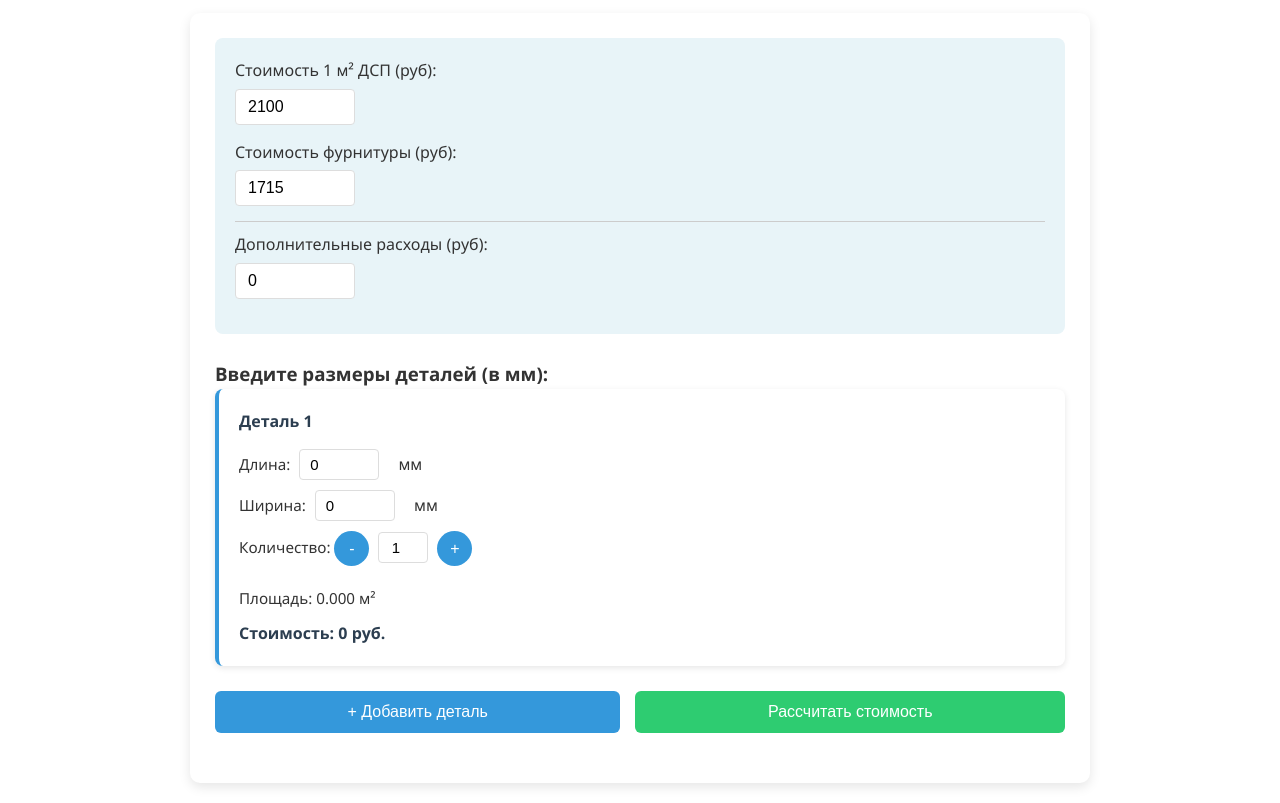
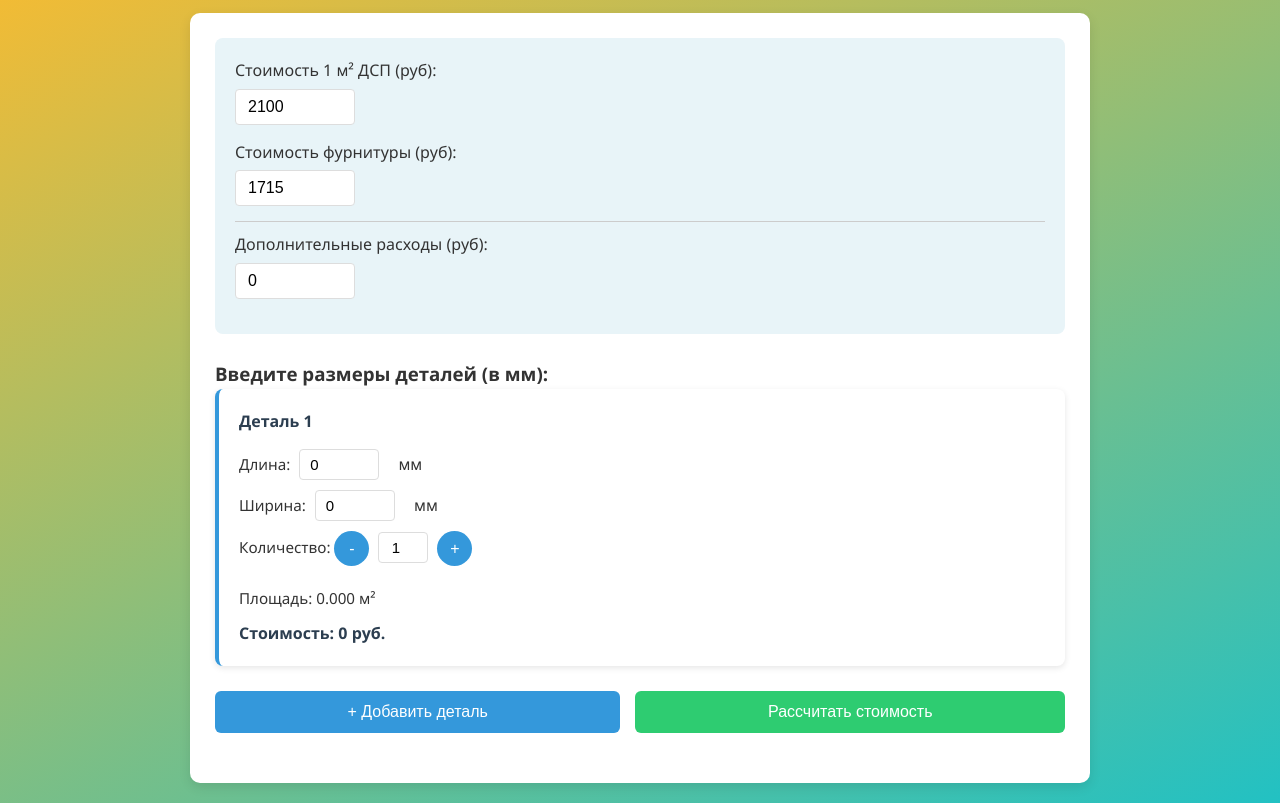
Before and after one commit to Lex1421231/calkulator_dsp, a plain HTML site: page index.html in a window 1280 px wide. Shown: the part 78-881 px from the top of the page. Drawn offline with Linux system fonts and the light colour scheme.

Commit message:
Update styles.css

```diff
--- a/styles.css
+++ b/styles.css
@@ -12,7 +12,7 @@ body {
     font-family: 'Segoe UI', Tahoma, Geneva, Verdana, sans-serif;
     line-height: 1.6;
     color: #333;
-    background-color: linear-gradient(155deg, #FDBB2D 0%, #22C1C3 100%);
+    background: linear-gradient(155deg, #FDBB2D 0%, #22C1C3 100%);
     padding: 20px;
 }
 
```
